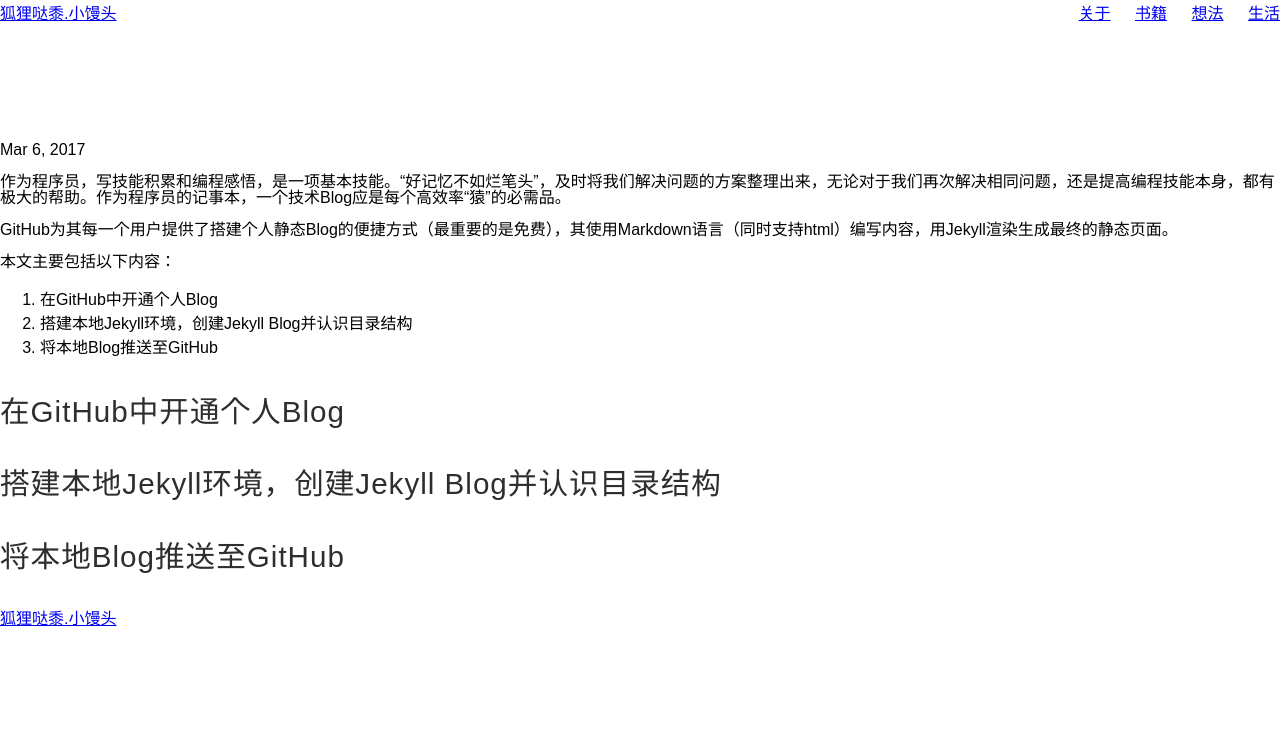
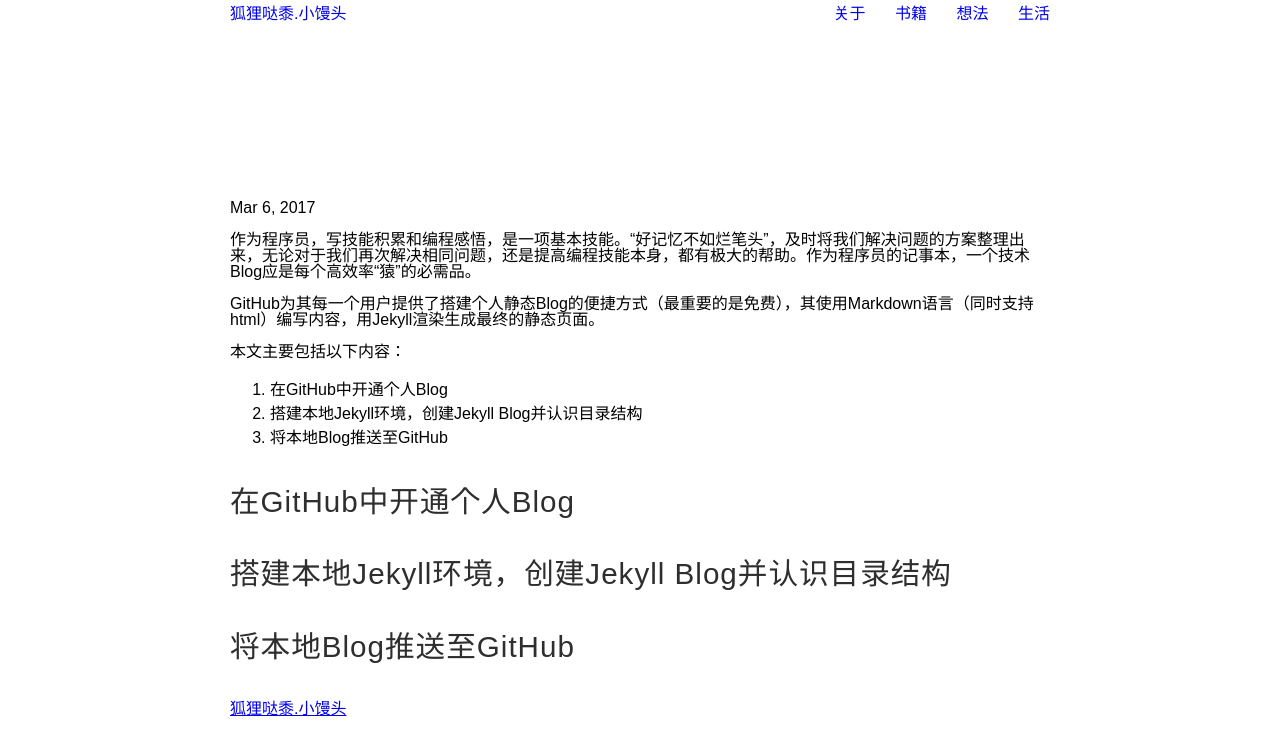
Before and after one commit to tjian123/tjian123.github.io, a Jekyll site: the page built from _posts/2017-03-06-github-page-with-jekyll.md, in a window 1280 px wide. Shown: the top 755 px of the page. Built offline with Jekyll 4.4.1, drawn with Linux system fonts in a browser that asks for light colours.

Commit message:
update custome style

```diff
--- a/_layouts/post.html
+++ b/_layouts/post.html
@@ -1,15 +1,26 @@
 ---
 layout: default
 ---
-<article class="post" itemscope itemtype="http://schema.org/BlogPosting">
+<article class="post">
 
-  <header class="post-header">
-    <h1 class="post-title" itemprop="name headline">{{ page.title }}</h1>
-    <p class="post-meta"><time datetime="{{ page.date | date_to_xmlschema }}" itemprop="datePublished">{{ page.date | date: "%b %-d, %Y" }}</time>{% if page.author %} • <span itemprop="author" itemscope itemtype="http://schema.org/Person"><span itemprop="name">{{ page.author }}</span></span>{% endif %}</p>
-  </header>
+	<header class="post-header">
+		<h1 class="post-title">{{ page.title }}</h1>
+		<p class="post-meta">
+			<time datetime="{{ page.date | date_to_xmlschema }}">
+				{{ page.date | date: "%b %-d, %Y" }}
+			</time>
+			{% if page.author %} •
+			<span>
+				<span>
+					{{ page.author }}
+				</span>
+			</span>
+			{% endif %}
+		</p>
+	</header>
 
-  <div class="post-content" itemprop="articleBody">
-    {{ content }}
-  </div>
+	<div class="post-content">
+		{{ content }}
+	</div>
 
 </article>
--- a/_sass/base/_variables.scss
+++ b/_sass/base/_variables.scss
@@ -23,6 +23,11 @@ $spacing--xxl               : 40px;
 $spacing--xxxl              : 50px;
 $max-width                  : 975px;
 $nav-menu-height            : 90px;
+
+// Padding
+$padding--s					: 60px;
+$padding--m					: 360px;
+$padding--l					: 460px;
 
 // Transitions
 $transition--primary        : all .3s ease;
--- a/_sass/base/_layout.scss
+++ b/_sass/layout/_default.scss
@@ -1,4 +1,6 @@
 // Layout
+
+// 说明：默认是大屏幕的布局
 
 // 标题
 
@@ -7,7 +9,7 @@
 	position: relative;
 
     .site-title {
-
+        text-decoration: none;
     }
 }
 
@@ -20,10 +22,15 @@
 
     .page-link {
 
+        &:not(:last-child) {
+            margin-right: $spacing--l;
+        }
+    }
 
-        &:not(:last-child) {
-            margin-right: $spacing--m;
-        }
+    a,
+    a:hover,
+    a:link {
+        text-decoration: none;
     }
 
 }
@@ -45,5 +52,6 @@
 // 控制内容显示范围
 
 .container {
-
+    padding-left: $padding--l / 2;
+    padding-right: $padding--l / 2;
 }
--- /dev/null
+++ b/_sass/layout/_page.scss
@@ -0,0 +1,16 @@
+// 单页面
+
+.page {
+
+	.page-header {
+
+	}
+
+	.page-title {
+
+	}
+
+	.page-content {
+
+	}
+}
--- /dev/null
+++ b/_sass/layout/_post.scss
@@ -0,0 +1,20 @@
+// 文章页面
+
+.post {
+
+	.post-header {
+
+	}
+
+	.post-title {
+
+	}
+
+	.post-meta {
+
+	}
+
+	.post-content {
+
+	}
+}
--- /dev/null
+++ b/_sass/tools/_response.scss
@@ -0,0 +1,15 @@
+// Responsive tools
+
+@mixin media-query($device) {
+	@media screen and (max-width: $device) {
+		@content;
+	}
+}
+
+// 用法：
+// @include media-query($mobile) {
+// 	.container {
+// 		padding-left: $space / 2;
+// 		padding-right: $space / 2;
+// 	}
+// }
--- a/css/main.scss
+++ b/css/main.scss
@@ -7,5 +7,12 @@
 @import
         "base/_normalize",
         "base/_variables",
-        "base/_text",
-        "base/_layout";
+        "base/_text";
+
+@import
+		"tools/_response";
+
+@import
+		"layout/_default",
+		"layout/_page",
+		"layout/_post";
```
Also changed, not shown: _layouts/page.html (+4 -4 lines).
